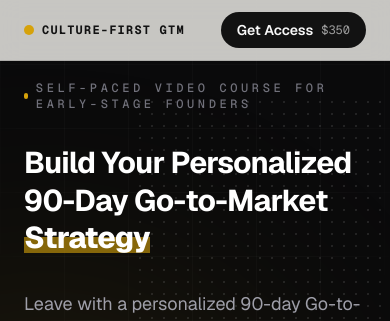
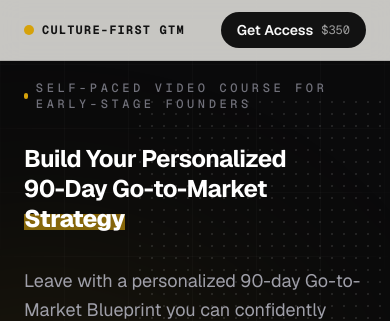
Before and after one commit to wadnsj/culture-first-gtm-landing-page, a Next.js app: page / in a window 390 px wide. Shown: the top 321 px of the page. Built offline with nearby package versions, Linux system fonts and the light colour scheme.

Commit message:
Reduce hero H1 font size for consistent 3-line layout across breakpoints

```diff
--- a/components/hero.tsx
+++ b/components/hero.tsx
@@ -30,7 +30,7 @@ export function Hero() {
             <span className="size-1.5 rounded-full bg-accent" />
             Self-Paced Video Course for Early-Stage Founders
           </span>
-          <h1 className="mt-8 max-w-xl text-3xl leading-tight font-bold tracking-tight text-white sm:text-5xl lg:text-6xl">
+          <h1 className="mt-8 max-w-xl text-2xl leading-tight font-bold tracking-tight text-white sm:text-4xl lg:text-5xl">
             Build Your Personalized
             <br />
             90-Day Go-to-Market
```
Also changed, not shown: 1 other file (tests, documents, lock files or other folders).
